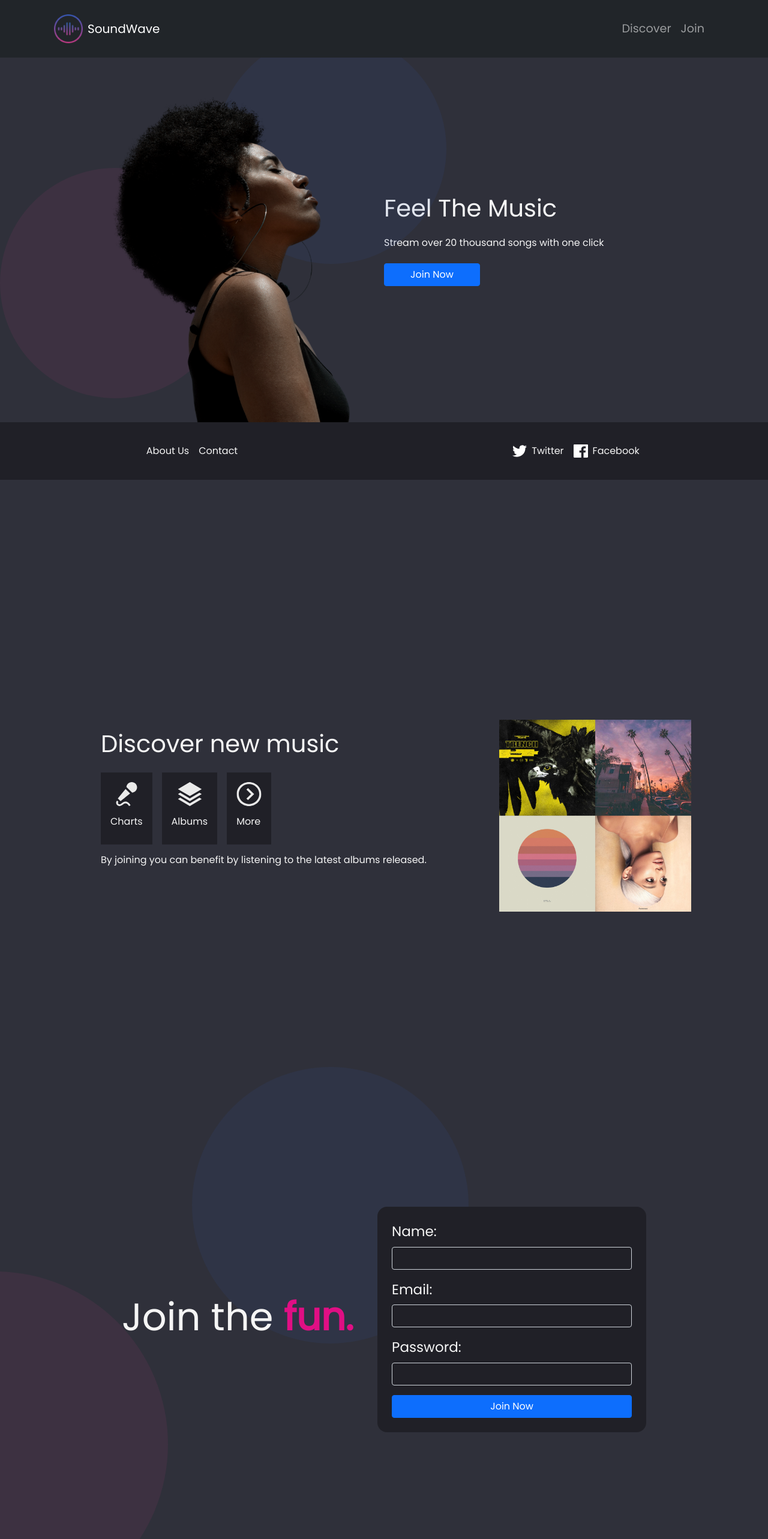
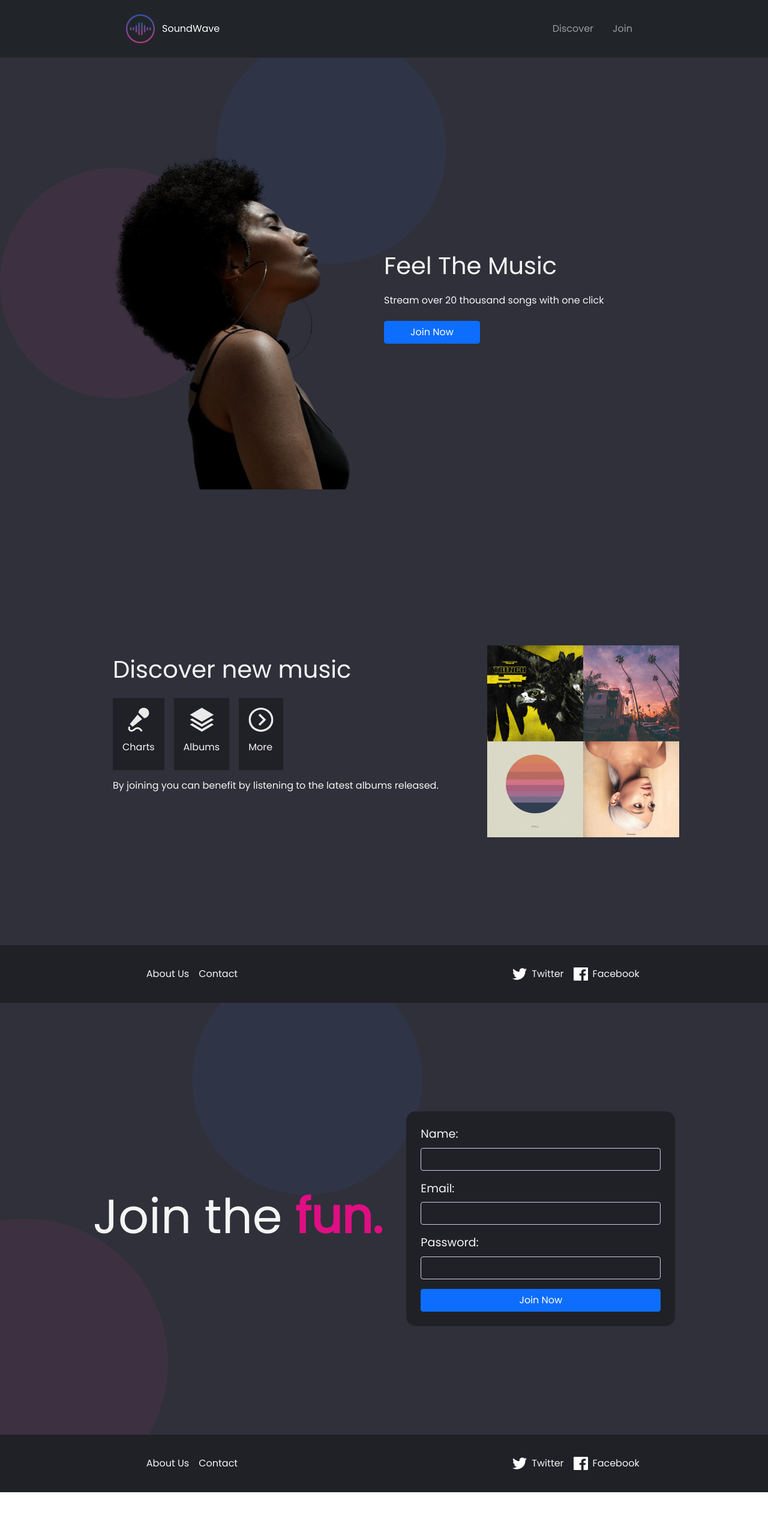
Before and after one commit to marielleia/Soundwave_project, a React (Create React App) app: page / in a window 1280 px wide. Shown: the top 2566 px of the page at 60% size. After the commit the page ends 2488 px from the top, so only its background shows below. Built offline with nearby package versions, Linux system fonts and the light colour scheme.

Commit message:
delete footer main  update

```diff
--- a/src/App.css
+++ b/src/App.css
@@ -19,21 +19,20 @@ main {
 nav {
   height: 12vh;
   width: 100%;
-  background-color: transparent;
   position: fixed;
   z-index: 9;
 }
 
 /*---------------MAIN---------*/
 #portada {
-  height: 120vh;
+  height: 112vh;
   width: 100%;
 }
 
 /*-------------DISCOVER--------*/
 
 #discover {
-  height: 100vh;
+  height: 85vh;
   display: flex;
   flex-direction: row;
   justify-content: center;
@@ -43,7 +42,7 @@ nav {
 /*------------JOIN------------*/
 
 #join {
-    height: 100vh;
+    height: 80vh;
     display: flex;
     flex-direction: row;
     justify-content: center;
@@ -62,6 +61,5 @@ footer {
   display: flex;
   align-content: center;
   bottom:0;
-  position:fixed;
   z-index: 9;
 }
--- a/src/App.js
+++ b/src/App.js
@@ -23,9 +23,6 @@ function App() {
             <Portada/>
             <Discover/>
             <Join/>
-        <footer>
-            <Footer/>
-        </footer>
 
       </main>
   );
--- a/src/components/Discover.js
+++ b/src/components/Discover.js
@@ -3,9 +3,11 @@ import Microphone from '../images/microphone.svg';
 import Albums from '../images/albums.svg';
 import More from '../images/more.svg';
 import Covers from '../images/covers.jpg';
+import Footer from "./Footer";
 
 function Discover() {
-    return (
+  return (
+      <>
           <section id='discover'>
               <div className="text-discover">
                 <h1>Discover new music</h1>
@@ -29,7 +31,11 @@ function Discover() {
               <div className="cover">
                 <img src = {Covers} className= "covers" alt="covers" width={300} height={300}/>
               </div>
-              </section>
+          </section>
+              <footer>
+                  <Footer/>
+              </footer>
+              </>
     );
   }
 
--- a/src/components/Join.css
+++ b/src/components/Join.css
@@ -8,7 +8,7 @@
 }
 
 .jointhe, .fun{
-    font-size: 8vh;
+    font-size: 10vh;
 }
 
 .fun {
@@ -23,15 +23,9 @@
     border-radius: 2vh;
 }
 
-#formBasicName.form-control{
+#formBasicName.form-control, #formBasicEmail.form-control, #formBasicPassword.form-control{
     background-color: #202027;
-}
-
-#formBasicEmail.form-control{
-    background-color: #202027;
-}
-#formBasicPassword.form-control{
-    background-color: #202027;
+    color: whitesmoke;
 }
 
 .button-join {
@@ -42,7 +36,6 @@
     padding: 1vh;
     border-radius: 1.5vh;
 }
-
 
 /*******circulos******/
 .circle4, .circle5{
@@ -74,7 +67,6 @@
     #join, .text-form{
         display: flex;
         flex-direction: column;
-        justify-content: flex-start;
         padding-top: 4vh;
         margin: 3vh;
     }
@@ -100,7 +92,6 @@
         height: 5em;
         width: 5em;
     }
-
     .circle5 {
         background-color: #3457b21a;
         height: 5em;
--- a/src/components/Join.js
+++ b/src/components/Join.js
@@ -1,10 +1,12 @@
 import React from "react";
 import Form from 'react-bootstrap/Form';
 import Button from 'react-bootstrap/Button';
+import Footer from "./Footer";
 
 
 function Join() {
     return (
+        <>
         <section id='join'>
                 <span className="circle4"></span>
                 <span className="circle5"></span>
@@ -33,6 +35,11 @@ function Join() {
                     </div>
                 </div>
         </section>
+        <footer>
+            <Footer/>
+        </footer>
+        </>
+
     );
   }
 
--- a/src/components/Menu.css
+++ b/src/components/Menu.css
@@ -1,35 +1,36 @@
 .navbar>.container{
-    display: flex;
-    flex-direction: row;
-    gap: 2vh;
-}
-
-.div.nav-link.navbar-nav{
     display: flex;
     flex-direction: row;
 }
 
+/**container discover join ***/
+.nav-link.navbar-nav{
+    display: flex;
+    flex-direction: row;
+    gap: 2vh;
+    font-size: smaller;
+    margin-right: 15vh;
+}
+/***container logo soundwave***/
+.navbar.navbar-brand{
+    gap:0.5vh;
+    justify-content: space-evenly;
+    font-size: smaller;
+    margin-left: 15vh;
+}
+
 .logo{
     height: 8vh;
-    padding: 1vh;}
-
-#discover, #join{
-    gap: 5vh;
-    font-size: larger;
-}
-
-#discover:hover, #join:hover{
-    color: #adadad;
+    padding: 1vh;
 }
 
 /******responsive****/
 @media screen and (max-width: 420px) {
- .navbar>.container{
-     margin-left: 1vh;
+    .navbar>.container{
+        margin-left: 1vh;
     }
  .div.nav-link.navbar-nav {
     display: flex;
     flex-direction: row;
-    margin-right: 10vh;
     }
 }
--- a/src/components/Portada.css
+++ b/src/components/Portada.css
@@ -3,6 +3,7 @@
     display: flex;
     flex-direction: row;
     justify-content: center;
+    margin-top: 12vh;
 }
 
 .ImageHero{
```
Lines whose indentation alone changed are shown as unchanged.
